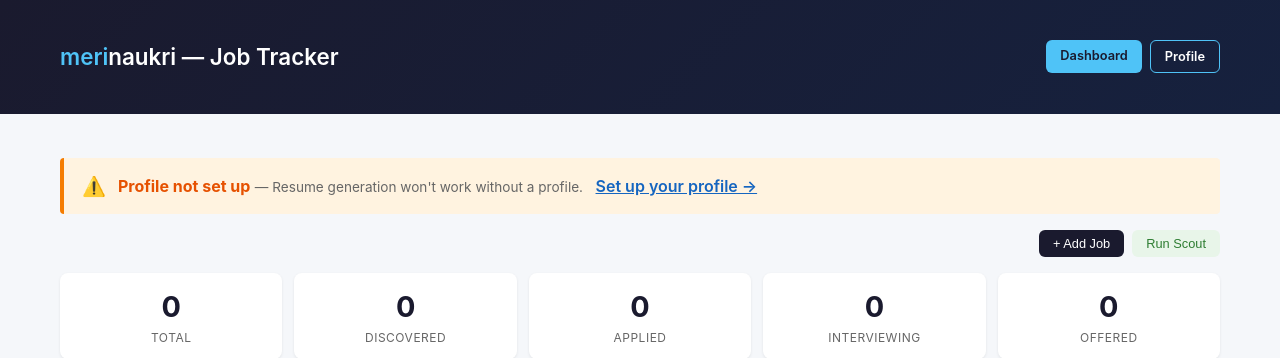
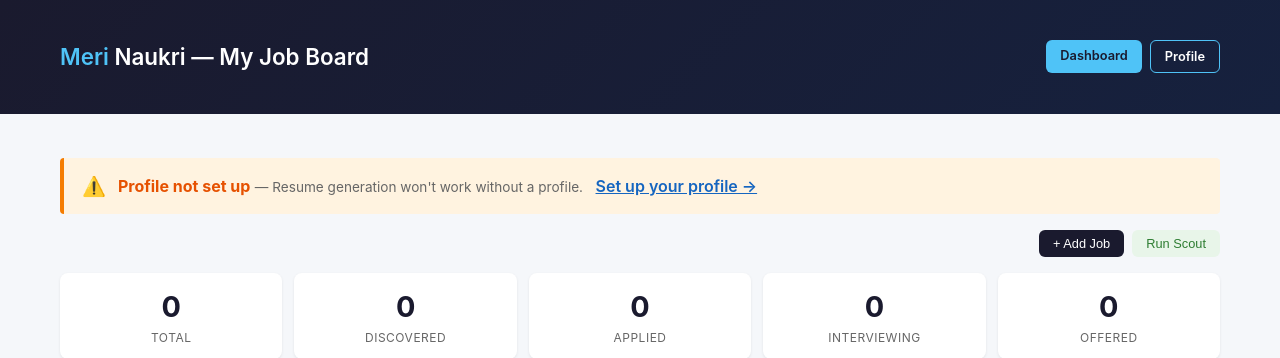
Before and after one commit to sanggpel/naukri, a FastAPI app: page / in a window 1280 px wide. Shown: the top 358 px of the page. Run offline with FastAPI, Linux system fonts and the light colour scheme; data that the repository does not hold is empty.

Commit message:
updated the page heading

```diff
--- a/templates/web/base.html
+++ b/templates/web/base.html
@@ -3,13 +3,13 @@
 <head>
     <meta charset="UTF-8">
     <meta name="viewport" content="width=device-width, initial-scale=1.0">
-    <title>{% block title %}Job Tracker{% endblock %}</title>
+    <title>{% block title %}My Job Board{% endblock %}</title>
     <link rel="stylesheet" href="/static/style.css">
 </head>
 <body>
     <header>
         <div class="container">
-            <h1><span>meri</span>naukri — Job Tracker</h1>
+            <h1><span>Meri</span> Naukri — My Job Board</h1>
             <div style="display:flex;gap:8px;">
                 <a href="/" class="btn" style="color:#1a1a2e;background:#4fc3f7;font-weight:600;">Dashboard</a>
                 <a href="/profile" class="btn" style="color:#fff;background:transparent;border:1px solid #4fc3f7;font-weight:600;">Profile</a>
```
